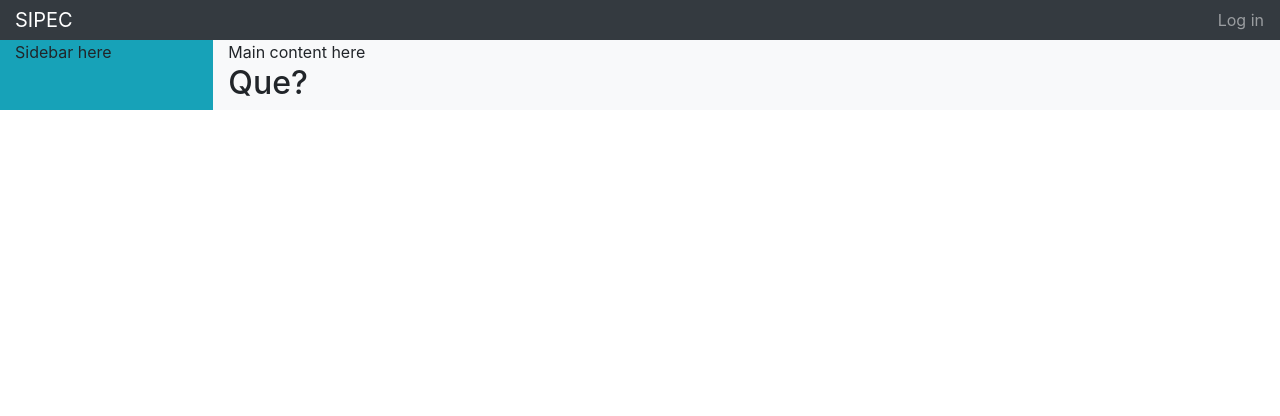
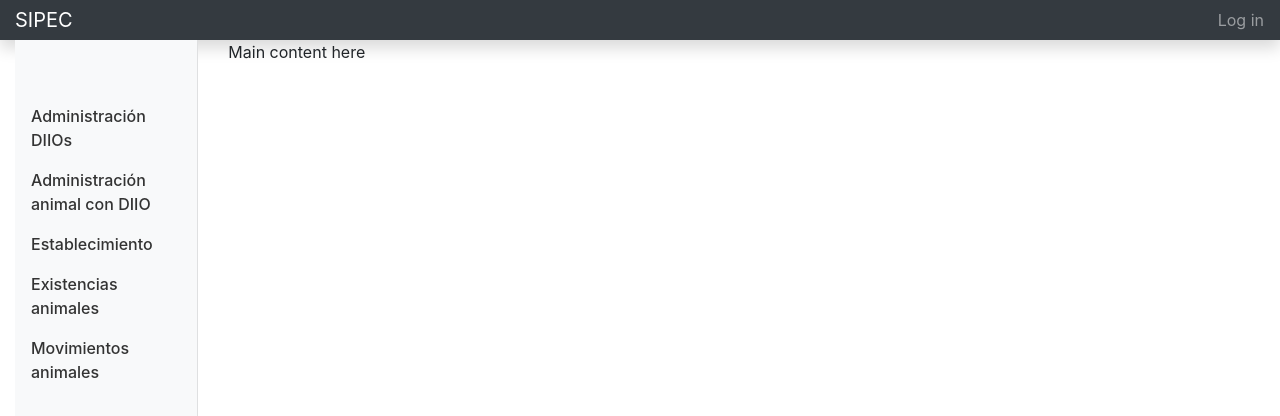
Before and after one commit to pricci1/sipec, a React (Vite) app: page / in a window 1280 px wide. Shown: the top 416 px of the page. Built offline with nearby package versions, Linux system fonts and the light colour scheme.

Commit message:
feat(sidebar): simple sidebar with main pages
Shows page you are as active

```diff
--- a/src/App.js
+++ b/src/App.js
@@ -5,6 +5,7 @@
 import { APIProvider } from "./components/APIProvider";
 
 import Navbar from "./components/Navbar";
+import Sidebar from "./components/Sidebar/Sidebar";
 
 const App = () => {
   return (
@@ -15,10 +16,10 @@
         </header>
         <div className="container-fluid">
           <div className="row">
-            <div className="col-2 bg-info">Sidebar here</div>
-            <main className="col-10 bg-light">
-              Main content here <h2>Que?</h2>
-            </main>
+            <div className="col-2">
+              <Sidebar />
+            </div>
+            <main className="col-10">Main content here</main>
           </div>
         </div>
       </div>
--- /dev/null
+++ b/src/components/Sidebar/Sidebar.js
@@ -0,0 +1,40 @@
+import React from "react";
+import { Link, Location } from "@reach/router";
+import "./sidebar.css";
+
+const Sidebar = () => {
+  const pageLinks = [
+    { text: "Administración DIIOs", linkTo: "/consulta-diio" },
+    { text: "Administración animal con DIIO", linkTo: "/animal-diio" },
+    { text: "Establecimiento", linkTo: "/establecimientos" },
+    { text: "Existencias animales", linkTo: "/existencias" },
+    { text: "Movimientos animales", linkTo: "/movimientos" }
+  ];
+
+  return (
+    <Location>
+      {({ location: { pathname } }) => (
+        <nav className="bg-light sidebar">
+          <div className="sidebar-sticky">
+            <ul className="nav flex-column">
+              {pageLinks.map(({ text, linkTo }, index) => (
+                <li key={index} className="nav-item">
+                  <Link
+                    className={`nav-link ${
+                      pathname === linkTo ? "active" : ""
+                    }`}
+                    to={linkTo}
+                  >
+                    {text}
+                  </Link>
+                </li>
+              ))}
+            </ul>
+          </div>
+        </nav>
+      )}
+    </Location>
+  );
+};
+
+export default Sidebar;
--- /dev/null
+++ b/src/components/Sidebar/sidebar.css
@@ -0,0 +1,68 @@
+/*
+   * Sidebar
+   */
+
+.sidebar {
+  /* position: inherit; */
+  width: 100%;
+  top: 0;
+  bottom: 0;
+  left: 0;
+  /* z-index: 100; Behind the navbar */
+  padding: 48px 0 0; /* Height of navbar */
+  box-shadow: inset -1px 0 0 rgba(0, 0, 0, 0.1);
+}
+
+.sidebar-sticky {
+  position: relative;
+  top: 0;
+  height: calc(100vh - 48px);
+  padding-top: 0.5rem;
+  overflow-x: hidden;
+  overflow-y: auto; /* Scrollable contents if viewport is shorter than content. */
+}
+
+@supports ((position: -webkit-sticky) or (position: sticky)) {
+  .sidebar-sticky {
+    position: -webkit-sticky;
+    position: sticky;
+  }
+}
+
+.sidebar .nav-link {
+  font-weight: 500;
+  color: #333;
+}
+
+.sidebar .nav-link .feather {
+  margin-right: 4px;
+  color: #999;
+}
+
+.sidebar .nav-link.active {
+  color: #007bff;
+}
+
+.sidebar .nav-link:hover .feather,
+.sidebar .nav-link.active .feather {
+  color: inherit;
+}
+
+.sidebar-heading {
+  font-size: 0.75rem;
+  text-transform: uppercase;
+}
+
+/*
+     * Content
+     */
+
+[role="main"] {
+  padding-top: 133px; /* Space for fixed navbar */
+}
+
+@media (min-width: 768px) {
+  [role="main"] {
+    padding-top: 48px; /* Space for fixed navbar */
+  }
+}
```
